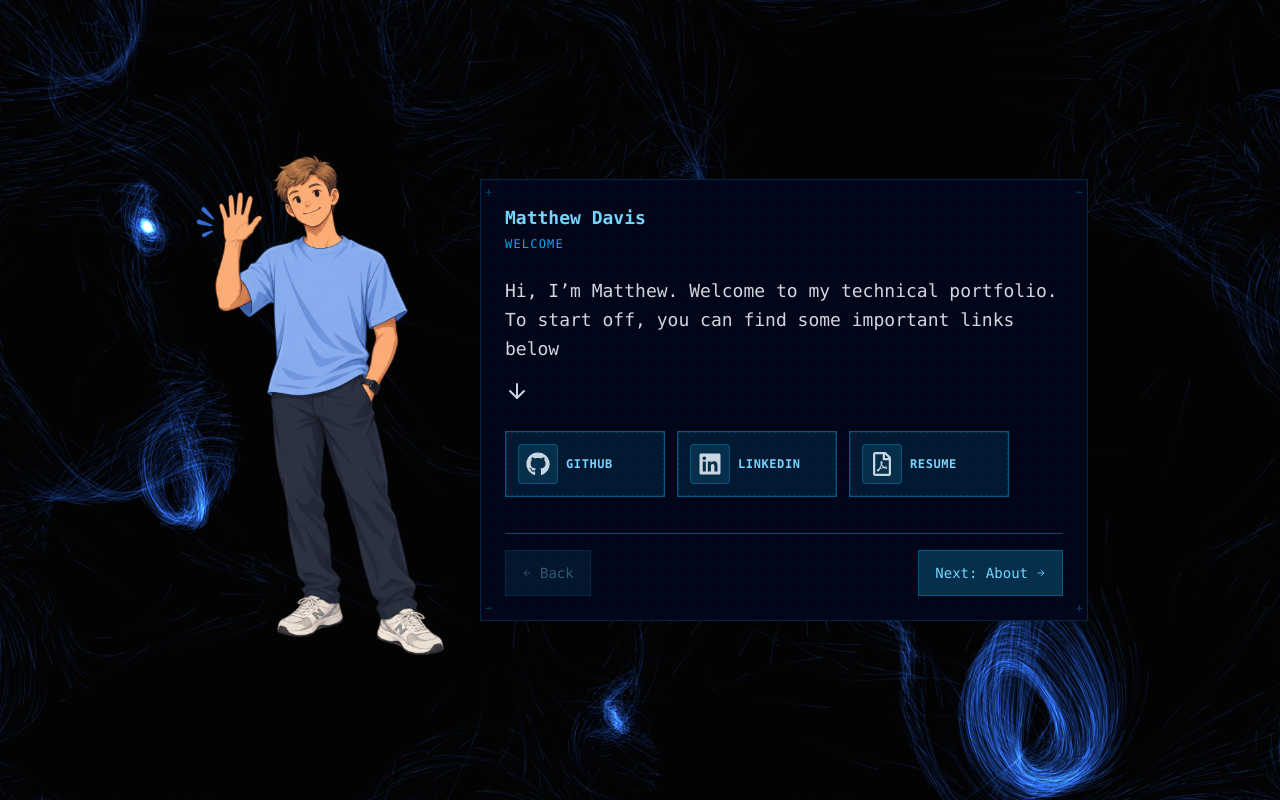
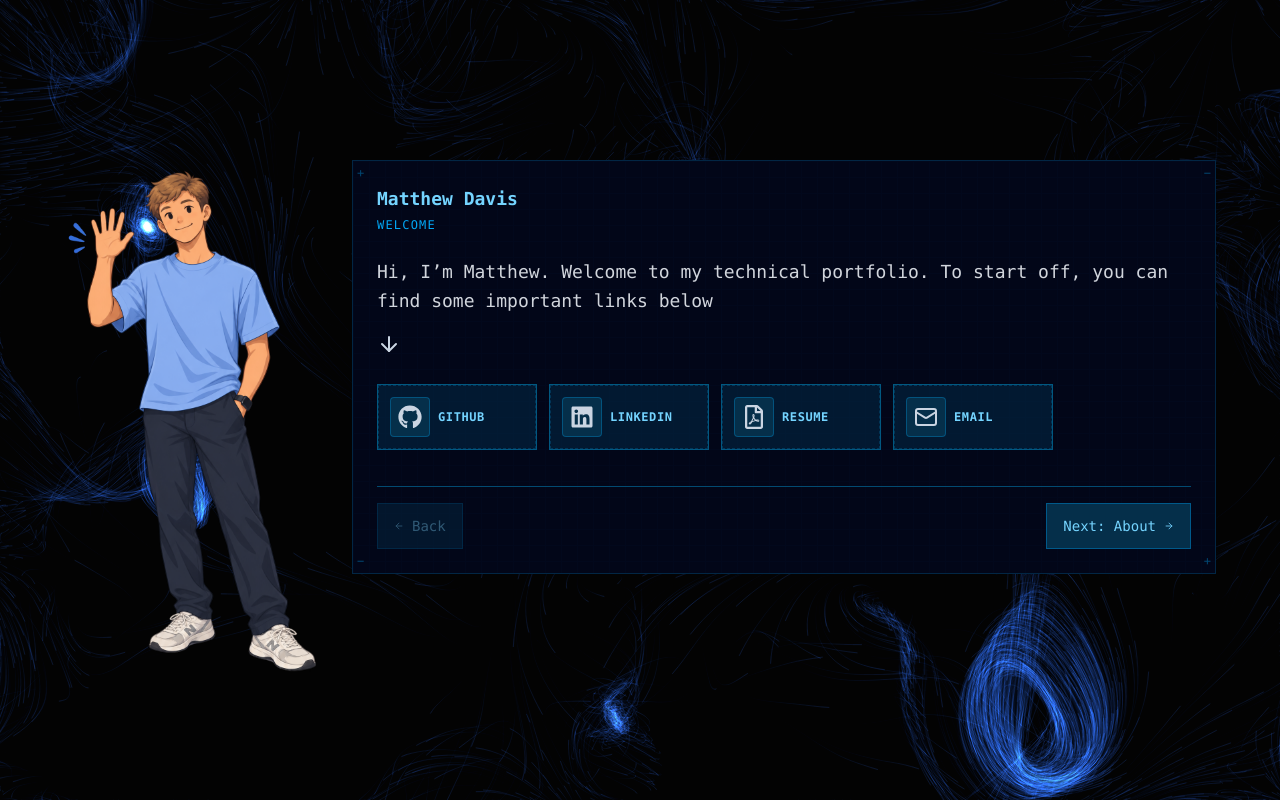
Before and after one commit to mattdavis207/mattdavis207.github.io, a Next.js app: page / in a window 1280 px wide. Built offline with nearby package versions, Linux system fonts and the light colour scheme.

Commit message:
added experience, project, and links cards

```diff
--- a/app/page.tsx
+++ b/app/page.tsx
@@ -6,10 +6,13 @@ import { useEffect, useState } from "react";
 
 import { DialogueBox, DialogueButton } from "@/components/dialogue-box/dialogue-box";
 import { LinkCard } from "@/components/link-card/link-card";
+import { ExperienceCard } from "@/components/experience-card/experience-card";
+import { ProjectCard } from "@/components/project-card/project-card";
 import { MagneticField } from "@/components/magnetic-field/magnetic-field";
 
 import { ArrowLeft, ArrowRight, ArrowDown } from 'lucide-react';
 import { FaGithub, FaLinkedin } from "react-icons/fa";
+import { LuMail } from "react-icons/lu";
 import { FaRegFilePdf } from "react-icons/fa"
 
 
@@ -17,27 +20,71 @@ const ANIMATED_ME = "/images/animated_me.png";
 const ANIMATED_ME_HANDS_DOWN = "/images/animated_me_hands_down.png";
 
 // Edit the dialogue and add more fields here. The button follows this order.
-const FIELDS = [
+const fields = [
   { title: "Welcome", dialogue: "Hi, I’m Matthew. Welcome to my technical portfolio. To start off, you can find some important links below" },
-  { title: "About", dialogue: "This is where I’ll tell you a little about myself." },
-  { title: "Experience", dialogue: "Here, I’ll walk you through my experience." },
-  { title: "Projects", dialogue: "Next, I’ll share a few things I’ve built." },
+  { title: "About", dialogue: `I'm currently in my final year at the University of Pittsburgh, studying Computer Science with a minor in Music. \n
+    I've completed an IT internship and spent two summers as a Software Engineering Intern at Vertex, where I've worked with cloud infrastructure
+    and helped build enterprise-grade applications with .NET and Spring Boot. \n\n I'm interested in a pretty broad range of software- from
+    chrome extensions, automations, and mobile development to AI engineering, NLP, backend APIs, and cloud technologies. I like exploring different areas of computer science and finding new things to build.` },
+  { title: "Experience", dialogue: "" },
+  { title: "Projects", dialogue: "Next, here's a few things I’ve built." },
   { title: "Contact", dialogue: "Thanks for stopping by. This is where we can connect." },
 ];
 
-function Dialogue({ text, reducedMotion }: { text: string; reducedMotion: boolean }) {
+const experiences = [
+  {
+    title: "Software Development Intern II",
+    company: "Vertex Inc",
+    dates: "May 2026 – Aug 2026",
+    location: "King of Prussia, PA | Remote",
+    description:
+      "I used GitHub Copilot and Claude to build reusable workflows for modernizing a large Spring Boot Oracle Cloud connector, including a skill for migrating SOAP APIs to REST. I also worked on a shared file share client library, CI/CD, and a caching service for tax jurisdiction data.",
+  },
+  {
+    title: "Software Development Intern",
+    company: "Vertex Inc",
+    dates: "May 2025 – Aug 2025",
+    location: "King of Prussia, PA | Remote",
+    description:
+      "I worked on an Agile Scrum team building backend APIs for a VAT Compliance Metrics Dashboard, including role-based access control, submission rates, workflow status metrics, and filtering. I also worked on CI/CD and cloud infrastructure with AWS, Terraform, and Route 53, along with database migrations and UI fixes.",
+  },
+  {
+    title: "IT Intern",
+    company: "Bethlehem Area School District",
+    dates: "Jun 2024 – Aug 2024",
+    location: "Bethlehem, PA",
+    description:
+     "I helped deploy and reimage over 1,200 devices across 22 schools and diagnosed and repaired over 300 devices. I also worked with networking, databases, wireless infrastructure, and IT support.",
+  },
+];
+
+const projects = [
+  {
+    title: "Personality Space Explorer",
+    imageSrc: "project_images/personality_space_explorer.png",
+    description: "This is a personality space explorer on the web that is meant for discovering patterns and similarities of various personalities based on 50k+ records of celebrity personality data.",
+    href : "https://github.com/mattdavis207/personality-space-explorer",
+    linkText : "Project Link",
+    newTab : true
+  }
+]
+
+function Dialogue({ text, reducedMotion, fieldIndex }: { text: string; reducedMotion: boolean; fieldIndex: number }) {
   const [visibleCharacters, setVisibleCharacters] = useState(0);
 
   useEffect(() => {
     if (reducedMotion) return;
+
+    const delay = fieldIndex === 1 ? 10 : 30;
+
     const timer = window.setInterval(() => {
       setVisibleCharacters((count) => {
         if (count + 1 >= text.length) window.clearInterval(timer);
         return Math.min(count + 1, text.length);
       });
-    }, 30);
+    }, delay);
     return () => window.clearInterval(timer);
-  }, [text, reducedMotion]);
+  }, [text, reducedMotion, fieldIndex]);
 
   return (
     <p className="text-lg leading-relaxed text-gray-300">
@@ -55,8 +102,8 @@ export default function Home() {
     setReducedMotion(Boolean(motionPreference));
   }, [motionPreference]);
 
-  const field = FIELDS[fieldIndex];
-  const isLastField = fieldIndex === FIELDS.length - 1;
+  const field = fields[fieldIndex];
+  const isLastField = fieldIndex === fields.length - 1;
 
   return (
     <>
@@ -64,8 +111,8 @@ export default function Home() {
       <MagneticField />
 
       {/* Overlay Content */}
-      <div className="relative z-10 flex min-h-screen items-center justify-center p-6 text-white">
-        <section className="flex w-full max-w-4xl flex-col items-center gap-8 md:flex-row">
+      <div className="relative z-10 flex min-h-screen items-start justify-center p-6 text-white lg:pt-[20vh]">
+        <section className="flex w-full max-w-6xl flex-col items-center gap-8 lg:flex-row lg:items-start">
           <div className="relative h-128 w-64 shrink-0 overflow-hidden rounded-lg">
             <Image
               src={fieldIndex === 0 ? ANIMATED_ME : ANIMATED_ME_HANDS_DOWN}
@@ -90,9 +137,9 @@ export default function Home() {
                   <ArrowLeft size={10}/> Back
                 </DialogueButton>
                 <DialogueButton
-                  onClick={() => setFieldIndex((index) => (index + 1) % FIELDS.length)}
+                  onClick={() => setFieldIndex((index) => (index + 1) % fields.length)}
                 >
-                  {isLastField ? "Start again" : `Next: ${FIELDS[fieldIndex + 1].title}`} <ArrowRight size={10}/>
+                  {isLastField ? "Start again" : `Next: ${fields[fieldIndex + 1].title}`} <ArrowRight size={10}/>
                 </DialogueButton>
               </>
             }
@@ -106,13 +153,12 @@ export default function Home() {
                   exit={{ opacity: reducedMotion ? 1 : 0, y: reducedMotion ? 0 : -12 }}
                   transition={{ duration: reducedMotion ? 0 : 0.22 }}
                 >
-                  <Dialogue text={field.dialogue} reducedMotion={reducedMotion} />
-                  {/* Add section content here, e.g. fieldIndex === 3 for project links. */}
+                  <Dialogue text={field.dialogue} reducedMotion={reducedMotion} fieldIndex={fieldIndex} />
                   {fieldIndex === 0 && (
                     <div className="mt-4 space-y-4">
                       <ArrowDown />
 
-                      <div className="flex gap-3 overflow-x-auto py-3">
+                      <div className="flex flex-wrap gap-3 py-3">
                         <LinkCard
                           href="https://github.com/mattdavis207"
                           icon={<FaGithub size={24}/>}
@@ -136,7 +182,42 @@ export default function Home() {
                           description=""
                           newTab={true}
                         />
+                        <LinkCard
+                          href="mailto:mattdavis2313@gmail.com"
+                          icon={< LuMail size={24}/>}
+                          newTab={true}
+                          title="Email"
+                        />
                       </div>
+                    </div>
+                  )}
+                  {fieldIndex === 2 && (
+                    <div className="mt-4 space-y-8">
+                      {experiences.map((experience, index) => (
+                          <ExperienceCard
+                            key={index}
+                            title={experience.title}
+                            company={experience.company}
+                            description={experience.description}
+                            dates={experience.dates}
+                            location={experience.location}
+                          />
+                      ))}
+                    </div>
+                  )}
+                  {fieldIndex === 3 && (
+                    <div className="mt-4 space-y-8">
+                      {projects.map((project, index) => (
+                        <ProjectCard
+                          key={index}
+                          title={project.title}
+                          imageSrc={project.imageSrc}
+                          description={project.description}
+                          href={project.href}
+                          linkText={project.linkText}
+                          newTab={true}
+                        />
+                      ))}
                     </div>
                   )}
                 </motion.div>
--- a/components/dialogue-box/dialogue-box.tsx
+++ b/components/dialogue-box/dialogue-box.tsx
@@ -21,9 +21,9 @@ export function DialogueBox({ title, subtitle, children, footer }: DialogueBoxPr
       </div>
 
       <div className="relative">
-        <h2 className="text-lg font-bold text-sky-300">{title}</h2>
+        {title && <h2 className="text-lg font-bold text-sky-300">{title}</h2>}
         {subtitle && <p className="mt-1 text-xs uppercase tracking-widest text-sky-500">{subtitle}</p>}
-        <div className="mt-6 space-y-4 text-base leading-relaxed">{children}</div>
+        <div className="mt-6 space-y-4 text-base leading-relaxed whitespace-pre-line">{children}</div>
         {footer && <div className="mt-6 flex flex-wrap justify-between gap-3 border-t border-sky-900 pt-4">{footer}</div>}
       </div>
     </div>
--- /dev/null
+++ b/components/experience-card/experience-card.tsx
@@ -0,0 +1,45 @@
+type ExperienceCardProps = {
+  title: string;
+  company: string;
+  role?: string;
+  description: string;
+  dates?: string;
+  location?: string;
+};
+
+export function ExperienceCard({
+  title,
+  company,
+  role,
+  description,
+  dates,
+  location,
+}: ExperienceCardProps) {
+  return (
+    <article className="w-full min-w-0 border border-sky-400/40 bg-sky-950/40 p-5 font-mono whitespace-normal">
+      {/* Dates sit beside the heading when there is room, or wrap below it. */}
+      <div className="flex flex-wrap items-start justify-between gap-3">
+        <div className="min-w-0 break-words">
+          <h3 className="text-lg font-bold text-sky-300">{title}</h3>
+          <p className="mt-1 text-sm text-sky-400">{company}</p>
+        </div>
+        {dates && (
+          <span className="border border-sky-800 bg-sky-950 px-2 py-1 text-xs text-sky-300">
+            {dates}
+          </span>
+        )}
+      </div>
+
+      {(role || location) && (
+        <div className="mt-3 flex flex-wrap justify-between gap-2 text-xs text-slate-400">
+          {role && <span className="text-sky-200">{role}</span>}
+          {location && <span>{location}</span>}
+        </div>
+      )}
+
+      <p className="mt-4 border-t border-sky-900 pt-4 text-sm leading-relaxed break-words whitespace-pre-line text-slate-300">
+        {description}
+      </p>
+    </article>
+  );
+}
--- a/components/link-card/link-card.tsx
+++ b/components/link-card/link-card.tsx
@@ -5,14 +5,16 @@ type LinkCardProps = {
   href: string;
   imageSrc?: string;
   icon?: ReactNode;
-  title: string;
-  description: string;
+  title?: string;
+  description?: string;
   newTab?: boolean;
 };
 
 export function LinkCard({ href, imageSrc, icon, title, description, newTab = false }: LinkCardProps) {
+  const hasText = Boolean(title?.trim() || description?.trim());
+
   return (
-    <div className="w-40 shrink-0 [perspective:1000px]">
+    <div className={`${hasText ? "w-40" : "w-fit"} shrink-0 [perspective:1000px]`}>
       <a
         href={href}
         target={newTab ? "_blank" : undefined}
@@ -28,10 +30,10 @@ export function LinkCard({ href, imageSrc, icon, title, description, newTab = fa
               <Image src={imageSrc} alt="" width={24} height={24} unoptimized className="h-6 w-6 object-contain" />
             ) : icon}
           </div>
-          <div className="min-w-0 space-y-1 [transform:translateZ(5px)]">
-            <h3 className="text-xs font-bold uppercase tracking-wider text-sky-300">{title}</h3>
+          {hasText ? <div className="min-w-0 space-y-1 [transform:translateZ(5px)]">
+            {title && <h3 className="text-xs font-bold uppercase tracking-wider text-sky-300">{title}</h3>}
             {description && <p className="text-xs leading-relaxed text-sky-400/80 group-hover:text-sky-300">{description}</p>}
-          </div>
+          </div>: null}
         </div>
       </a>
     </div>
--- /dev/null
+++ b/components/project-card/project-card.tsx
@@ -0,0 +1,96 @@
+"use client";
+
+import Image from "next/image";
+import { AnimatePresence, motion, useReducedMotion } from "framer-motion";
+import { ArrowRight } from "lucide-react"
+import { useState } from "react";
+
+type ProjectCardProps = {
+  title: string;
+  imageSrc: string;
+  description: string;
+  href: string;
+  imageAlt?: string;
+  linkText?: string;
+  newTab?: boolean;
+};
+
+export function ProjectCard({
+  title,
+  imageSrc,
+  description,
+  href,
+  imageAlt = title,
+  linkText = "View project",
+  newTab = false,
+}: ProjectCardProps) {
+
+  const [open, setOpen] = useState(false);
+  const [expanded, setExpanded] = useState(false);
+  const reducedMotion = useReducedMotion();
+  const duration = reducedMotion ? 0 : 0.3;
+
+  return (
+    <motion.article
+      layout
+      transition={{ duration }}
+      className={`${expanded ? "w-full" : "w-fit"} flex max-w-full overflow-hidden border border-sky-400/40 bg-slate-950 font-mono whitespace-normal`}
+    >
+      {/* The same button rotates to become the bookmark tab */}
+      <button
+        type="button"
+        disabled={expanded && !open}
+        onClick={() => {
+          if (!open) setExpanded(true);
+          setOpen(!open);
+        }}
+        title={title}
+        className={`${expanded ? "w-12 shrink-0 border-r border-sky-400/40" : "min-h-12 px-4 py-3"} relative cursor-pointer bg-sky-950 text-sm font-bold text-sky-300 hover:bg-sky-900 focus-visible:outline-2 focus-visible:-outline-offset-2 focus-visible:outline-sky-300`}
+      >
+        <span
+          className={`${expanded ? "absolute top-1/2 left-1/2 w-60 -translate-x-1/2 -translate-y-1/2 -rotate-90" : "block max-w-full"} truncate transition-transform duration-300 motion-reduce:transition-none`}
+        >
+          {title}
+        </span>
+      </button>
+
+      {/* Fade out at full width, then shrink the empty card. */}
+      <AnimatePresence initial={false} onExitComplete={() => setExpanded(false)}>
+        {open && (
+          <motion.div
+            key="details"
+            initial={{ width: 0, opacity: 0 }}
+            animate={{ width: "auto", opacity: 1 }}
+            exit={{ opacity: 0, transition: { duration: reducedMotion ? 0 : 0.12 } }}
+            transition={{ duration }}
+            className="min-w-0 flex-1 overflow-hidden"
+          >
+            <div className="min-h-72 space-y-4 p-4 sm:p-6">
+              <div className="relative aspect-video overflow-hidden border border-sky-800 bg-sky-950">
+                <Image
+                  src={imageSrc}
+                  alt={imageAlt}
+                  fill
+                  unoptimized
+                  sizes="(max-width: 1024px) 100vw, 720px"
+                  className="object-contain"
+                />
+              </div>
+              <p className="text-sm leading-relaxed break-words whitespace-pre-line text-slate-300">
+                {description}
+              </p>
+              <a
+                href={href}
+                target={newTab ? "_blank" : undefined}
+                rel={newTab ? "noopener noreferrer" : undefined}
+                className="inline-flex items-center gap-2 border border-sky-800 bg-sky-950 px-3 py-2 text-sm text-sky-300 hover:border-sky-400 hover:bg-sky-900 focus-visible:outline-2 focus-visible:outline-offset-2 focus-visible:outline-sky-300"
+              >
+                {linkText} <ArrowRight size={16}/>
+              </a>
+            </div>
+          </motion.div>
+        )}
+      </AnimatePresence>
+    </motion.article>
+  );
+}
```
Also changed, not shown: public/project_images/personality_space_explorer.png (added).
